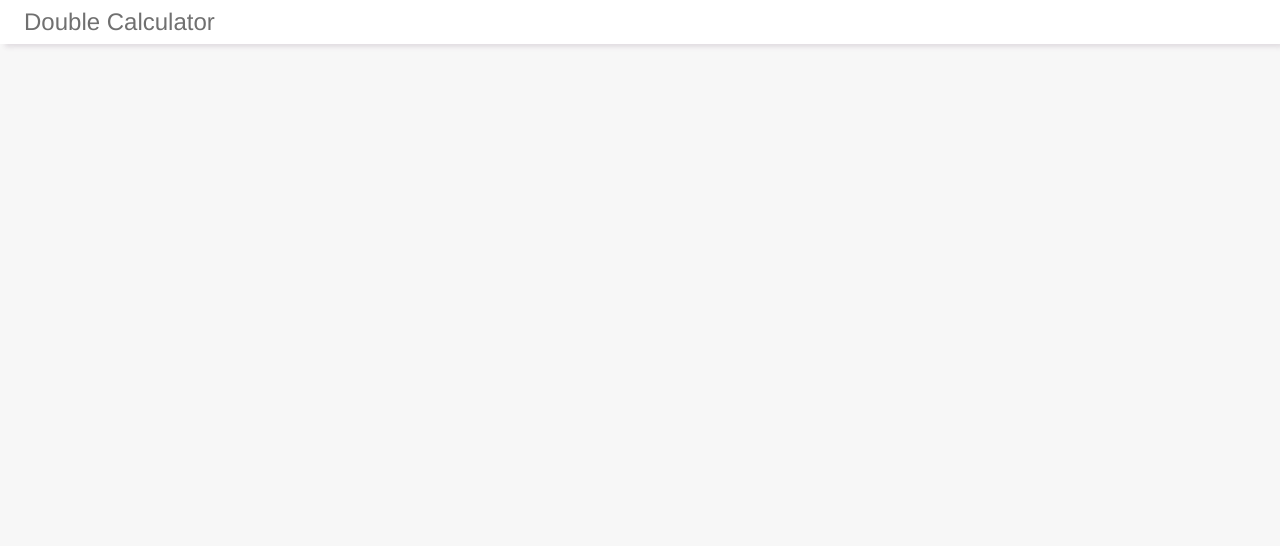
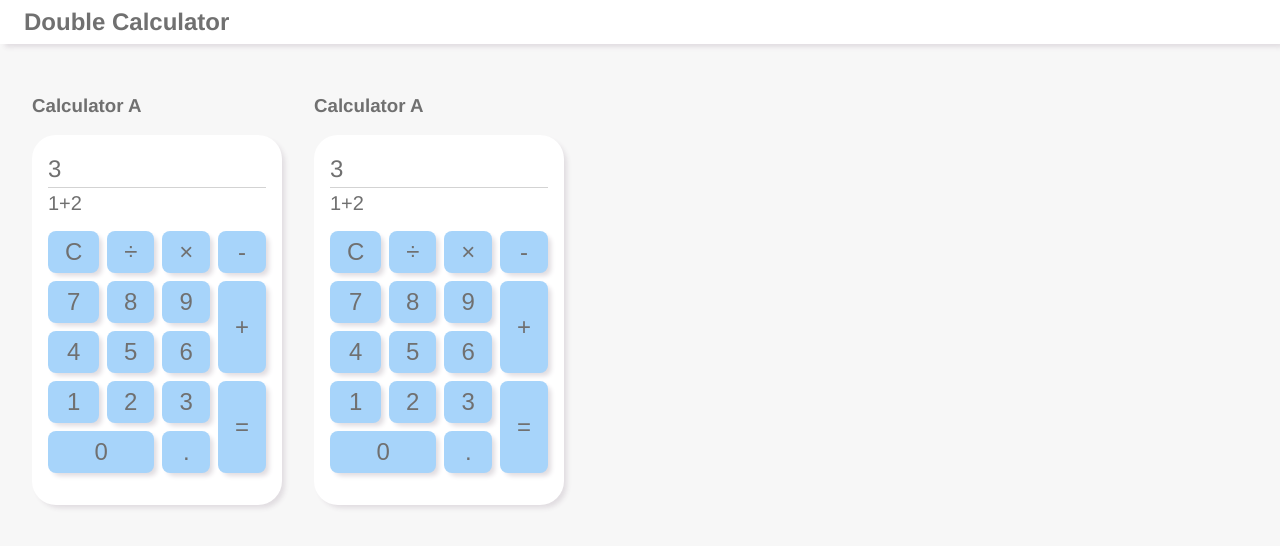
Before and after one commit to thanakit-voy/DoubleCalculator, a Vue app in the folder double-calculator/: page /calculators in a window 1280 px wide. Shown: the top 546 px of the page. Built offline with nearby package versions, Linux system fonts and the light colour scheme.

Commit message:
Styling calculators

```diff
--- /dev/null
+++ b/double-calculator/src/components/Calculator.vue
@@ -0,0 +1,26 @@
+<template>
+  <div class="Calculator">
+    <h3>Calculator A</h3>
+    <div class="Calculator-cover">
+      <CalculatorDisplay></CalculatorDisplay>
+      <CalculatorKeyboard></CalculatorKeyboard>
+    </div>
+  </div>
+</template>
+
+<script>
+import CalculatorKeyboard from "../components/CalculatorKeyboard.vue";
+import CalculatorDisplay from "../components/CalculatorDisplay.vue";
+
+export default {
+  name: "Calculator",
+  components: {
+    CalculatorKeyboard,
+    CalculatorDisplay,
+  },
+};
+</script>
+
+<style lang="scss">
+@import "@/design/Calculator.scss";
+</style>
--- /dev/null
+++ b/double-calculator/src/components/CalculatorDisplay.vue
@@ -0,0 +1,16 @@
+<template>
+<div class="CalculatorDisplay">
+    <div class="Result">3</div>
+    <div class="Formula">1+2</div>
+</div>
+</template>
+
+<script>
+export default {
+    name: "CalculatorDisplay",
+};
+</script>
+
+<style lang="scss">
+@import "@/design/CalculatorDisplay.scss";
+</style>
--- /dev/null
+++ b/double-calculator/src/components/CalculatorKey.vue
@@ -0,0 +1,25 @@
+<template>
+<button class="CalculatorKey">
+    {{ label }}
+</button>
+</template>
+
+<script>
+export default {
+    name: "CalculatorKeyboard",
+    props: {
+        label: {
+            type: String,
+            default: "",
+        },
+        value: {
+            type: String,
+            default: "",
+        },
+    },
+};
+</script>
+
+<style lang="scss">
+@import "@/design/CalculatorKey.scss";
+</style>
--- /dev/null
+++ b/double-calculator/src/components/CalculatorKeyboard.vue
@@ -0,0 +1,36 @@
+<template>
+<div class="CalculatorKeyboard">
+    <CalculatorKey label="C" value="C"></CalculatorKey>
+    <CalculatorKey label="÷" value="/"></CalculatorKey>
+    <CalculatorKey label="×" value="*"></CalculatorKey>
+    <CalculatorKey label="-" value="-"></CalculatorKey>
+    <CalculatorKey label="7" value="7"></CalculatorKey>
+    <CalculatorKey label="8" value="8"></CalculatorKey>
+    <CalculatorKey label="9" value="9"></CalculatorKey>
+    <CalculatorKey label="+" value="+" class="row-2"></CalculatorKey>
+    <CalculatorKey label="4" value="4"></CalculatorKey>
+    <CalculatorKey label="5" value="5"></CalculatorKey>
+    <CalculatorKey label="6" value="6"></CalculatorKey>
+    <CalculatorKey label="1" value="1"></CalculatorKey>
+    <CalculatorKey label="2" value="2"></CalculatorKey>
+    <CalculatorKey label="3" value="3"></CalculatorKey>
+    <CalculatorKey label="=" value="=" class="row-2"> </CalculatorKey>
+    <CalculatorKey label="0" value="0" class="col-2"></CalculatorKey>
+    <CalculatorKey label="." value="."></CalculatorKey>
+</div>
+</template>
+
+<script>
+import CalculatorKey from "../components/CalculatorKey.vue";
+
+export default {
+    name: "CalculatorKeyboard",
+    components: {
+        CalculatorKey,
+    },
+};
+</script>
+
+<style lang="scss">
+@import "@/design/CalculatorKeyboard.scss";
+</style>
--- /dev/null
+++ b/double-calculator/src/design/Calculator.scss
@@ -0,0 +1,6 @@
+.Calculator-cover {
+  background: white;
+  border-radius: 1.5rem;
+  padding: 1rem;
+  box-shadow: 4px 4px 5px -1px rgba(224, 220, 224, 1);
+}
--- /dev/null
+++ b/double-calculator/src/design/CalculatorDisplay.scss
@@ -0,0 +1,12 @@
+.Result {
+  border-bottom: solid 1px lightgray;
+  padding: 0.25rem 0;
+  font-size: 24px;
+}
+
+.Formula {
+  font-size: 1.25rem;
+  display: flex;
+  flex-wrap: wrap;
+  margin: 4px 0;
+}
--- /dev/null
+++ b/double-calculator/src/design/CalculatorKey.scss
@@ -0,0 +1,30 @@
+.CalculatorKey {
+  background-color: #a7d4fa;
+  border-radius: 8px;
+  min-height: 42px;
+  display: flex;
+  justify-content: center;
+  align-items: center;
+  box-shadow: 4px 4px 5px -1px rgba(224, 220, 224, 1);
+  cursor: pointer;
+  font-size: 1.5rem;
+  border: none;
+  color: #707070;
+
+  &:focus {
+    outline: none;
+  }
+
+  &:active {
+    background-color: #7cc3fd;
+    box-shadow: none;
+  }
+
+  &.row-2 {
+    grid-row: span 2;
+  }
+
+  &.col-2 {
+    grid-column: span 2;
+  }
+}
--- /dev/null
+++ b/double-calculator/src/design/CalculatorKeyboard.scss
@@ -0,0 +1,6 @@
+.CalculatorKeyboard {
+  display: grid;
+  grid-template-columns: auto auto auto auto;
+  grid-gap: 8px;
+  margin: 1rem 0;
+}
--- a/double-calculator/src/design/HeadBar.scss
+++ b/double-calculator/src/design/HeadBar.scss
@@ -5,4 +5,5 @@
   box-shadow: 4px 4px 5px -1px rgba(224, 220, 224, 1);
   color: #707070;
   z-index: 11;
+  font-weight: bold;
 }
--- a/double-calculator/src/design/index.scss
+++ b/double-calculator/src/design/index.scss
@@ -13,3 +13,18 @@ body {
   display: flex;
   flex-direction: column;
 }
+
+.Container {
+  flex: 1;
+  padding: 1rem;
+  overflow: auto;
+  display: flex;
+  flex-wrap: wrap;
+}
+
+.Calculator-wrapper {
+  flex: 250px;
+  flex-grow: 0;
+  flex-shrink: 0;
+  padding: 1rem;
+}
--- a/double-calculator/src/views/Calculators.vue
+++ b/double-calculator/src/views/Calculators.vue
@@ -1,9 +1,17 @@
 <template>
-<div class="hello"></div>
+  <div class="Container">
+    <Calculator class="Calculator-wrapper"></Calculator>
+    <Calculator class="Calculator-wrapper"></Calculator>
+  </div>
 </template>
 
 <script>
+import Calculator from "../components/Calculator";
+
 export default {
-    name: "Calculators",
+  name: "Calculators",
+  components: {
+    Calculator,
+  },
 };
 </script>
```
